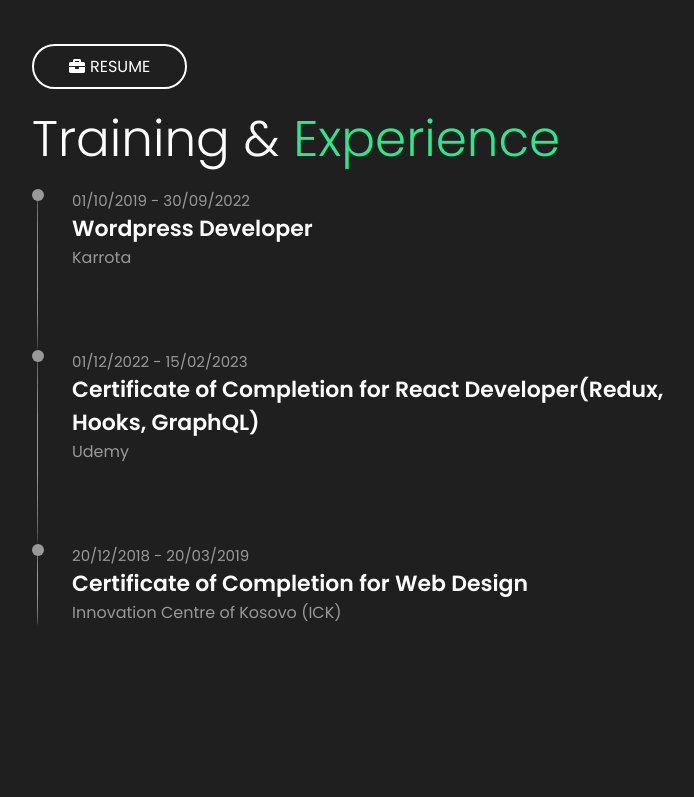
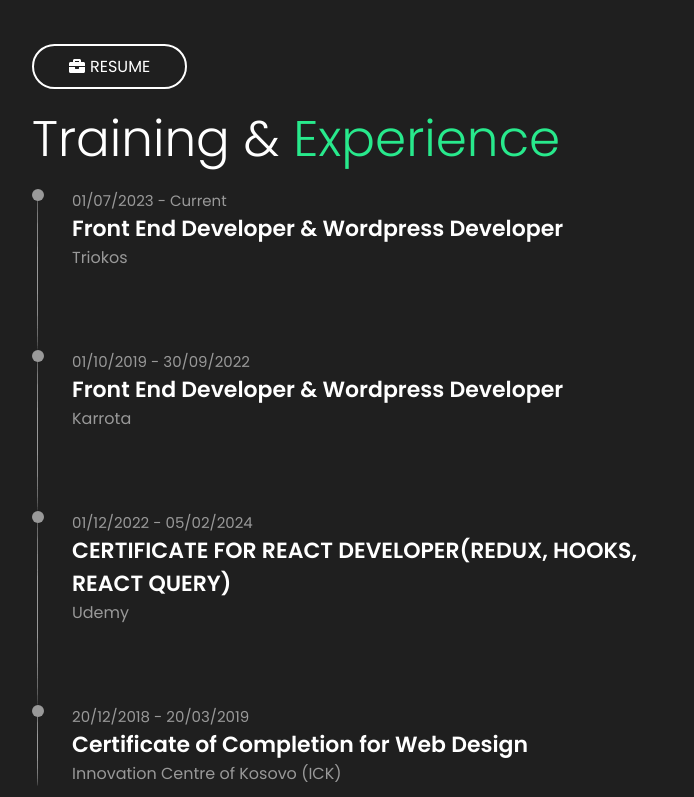
Before and after one commit to liridonig/portfolio, a React (Vite) app: page /Resume in a window 1280 px wide. Shown: the part 1649-2446 px from the top of the page, without its empty margins (418-1112 px from the left). Built offline with nearby package versions, Linux system fonts and the light colour scheme.

Commit message:
Update work experience

```diff
--- a/src/components/contact/Contact.css
+++ b/src/components/contact/Contact.css
@@ -62,7 +62,7 @@
   font-size: 12px;
 }
 .success {
-  color: green;
+  color: var(--primary_color);
   font-weight: bold;
   margin-top: 20px;
 }
--- a/src/components/navbar/Navbar.css
+++ b/src/components/navbar/Navbar.css
@@ -61,7 +61,7 @@
     display: flex;
     width: 100%;
     justify-content: space-between;
-    padding: 0 10px;
+    padding: 2px 10px;
     margin: 0;
     background-color: #1f1f1f;
   }
--- a/src/components/profile/Profile.jsx
+++ b/src/components/profile/Profile.jsx
@@ -8,7 +8,7 @@ import {
   FaInstagram,
   FaBriefcase,
 } from "react-icons/fa";
-import CV from "../../assets/cv.pdf";
+import CV from "../../assets/LIRIDON-GASHI-CV.pdf";
 
 const Profile = () => {
   return (
--- a/src/components/projects/Projects.jsx
+++ b/src/components/projects/Projects.jsx
@@ -27,7 +27,7 @@ const Projects = () => {
     {
       id: 2,
       title: "Irevu Dashboard",
-      url: "https://liridongashi.com/irevu/",
+      url: "https://irevvu.netlify.app",
       image: Irevu,
       buildWith: [<FaJs />, <FaHtml5 />, <FaCss3 />, <FaBootstrap />],
     },
--- a/src/components/resume/Resume.jsx
+++ b/src/components/resume/Resume.jsx
@@ -5,19 +5,25 @@ import "./Resume.css";
 const Resume = () => {
   const resumeData = [
     {
+      id: 0,
+      title: "Front End Developer & Wordpress Developer",
+      source: "Triokos",
+      dateStart: "01/07/2023",
+      dateEnd: "Current",
+    },
+    {
       id: 1,
-      title: "Wordpress Developer",
+      title: "Front End Developer & Wordpress Developer",
       source: "Karrota",
       dateStart: "01/10/2019",
       dateEnd: `30/09/2022`,
     },
     {
       id: 2,
-      title:
-        "Certificate of Completion for React Developer(Redux, Hooks, GraphQL)",
+      title: "CERTIFICATE  FOR REACT DEVELOPER(REDUX, HOOKS, REACT QUERY)",
       source: "Udemy",
       dateStart: "01/12/2022",
-      dateEnd: "15/02/2023",
+      dateEnd: "05/02/2024",
     },
     {
       id: 3,
```
Also changed, not shown: 2 other files (tests, documents, lock files or other folders).
